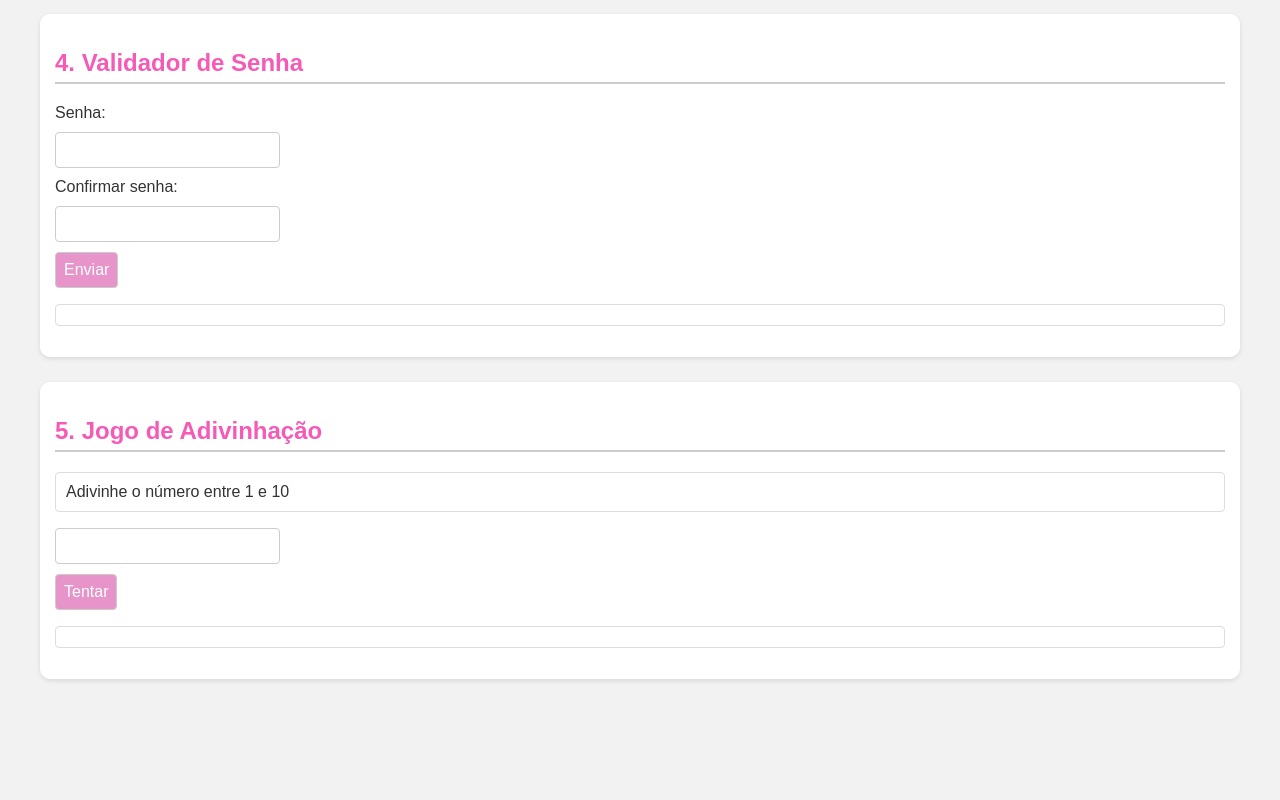
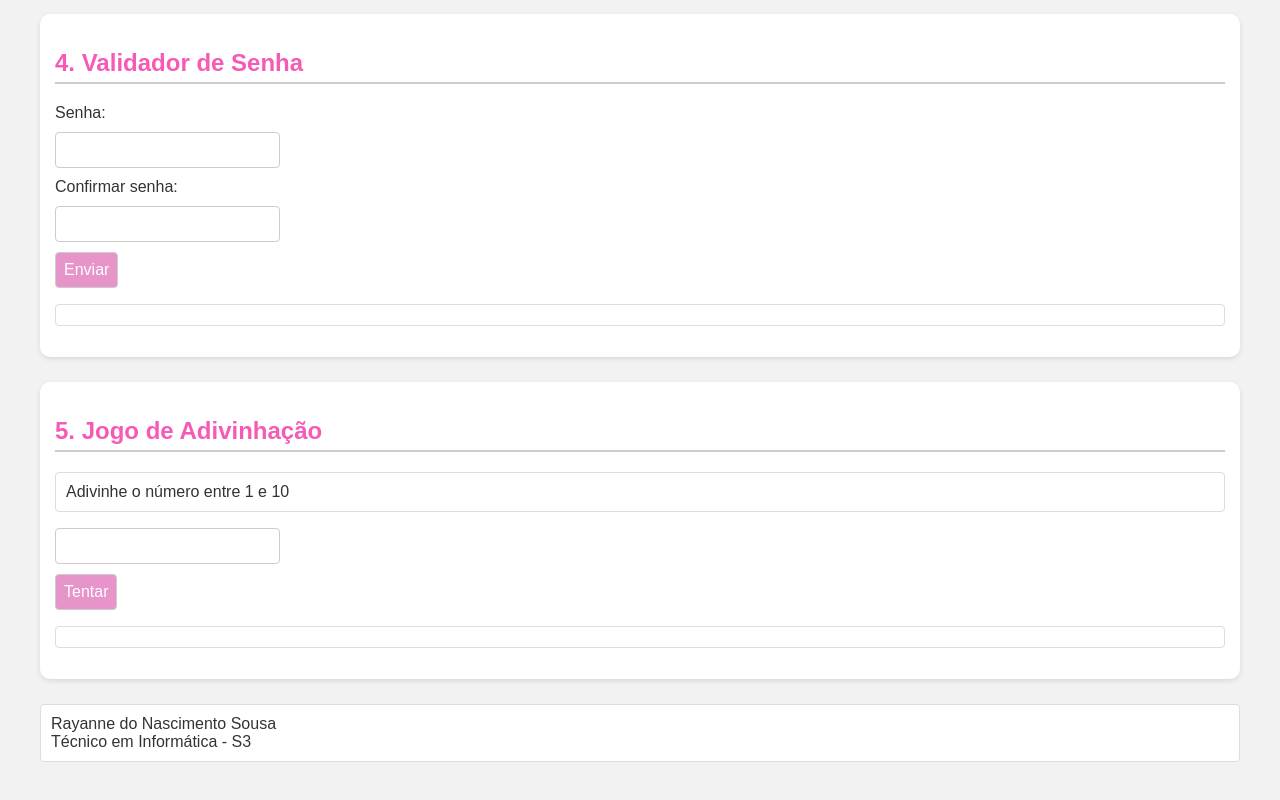
Before and after one commit to rayannens/listaJS, a plain HTML site: page index.html in a window 1280 px wide. Shown: the part 817-1617 px from the top of the page. Before the commit the page ends 1561 px from the top, so only its background shows below. Drawn offline with Linux system fonts and the light colour scheme.

Commit message:
Adicionei meus dados no rodapé e apaguei uma linha

```diff
--- a/index.html
+++ b/index.html
@@ -41,7 +41,11 @@
   <button onclick="verificarPalpite()">Tentar</button>
   <p id="feedback"></p>
 </section>
-
+<footer>
+  <p>Rayanne do Nascimento Sousa<br>
+    Técnico em Informática - S3
+  </p>
+</footer>
 <script src="script.js"></script>
 </body>
 </html>
--- a/script.js
+++ b/script.js
@@ -1,4 +1,3 @@
-
 /* 1. Calculadora de IMC
 Função para calcular IMC*/
 function calcularIMC() {
```
